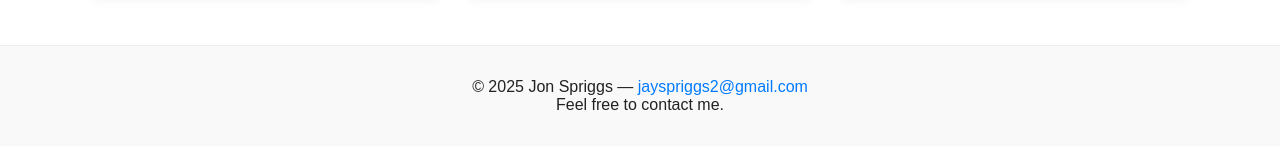
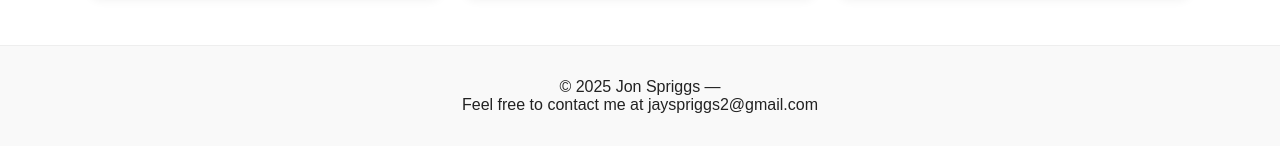
Before and after one commit to foundcash/portfolio, a plain HTML site: page index.html in a window 1280 px wide. Shown: the part 507-658 px from the top of the page. Drawn offline with Linux system fonts and the light colour scheme.

Commit message:
index.html

```diff
--- a/index.html
+++ b/index.html
@@ -62,8 +62,8 @@
   </section>
 
   <section id="contact" class="contact">
-    <p>© 2025 Jon Spriggs — <a href="mailto:jayspriggs2@gmail.com">jayspriggs2@gmail.com</a></p>
-    Feel free to contact me.
+    <p>© 2025 Jon Spriggs — <a href="mailto:jayspriggs2@gmail.com"></a></p>
+    Feel free to contact me at jayspriggs2@gmail.com
   </section>
 
   <!-- Modal -->
```
